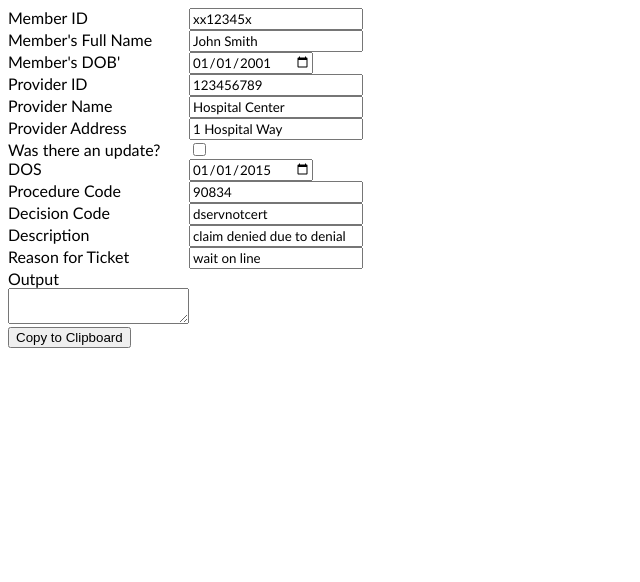
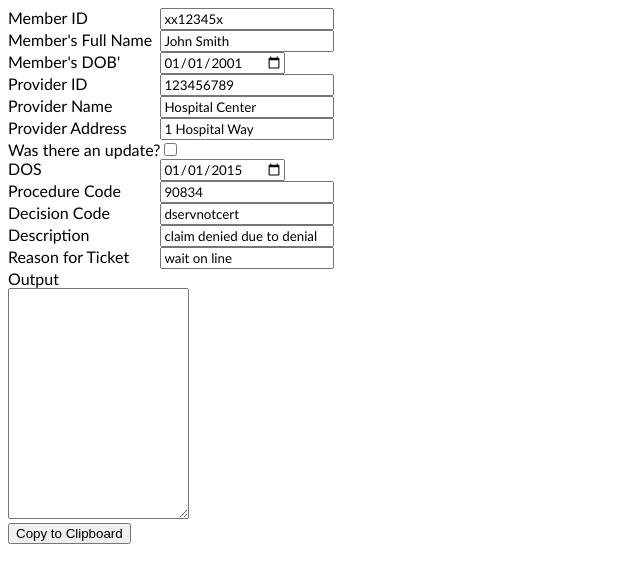
Before and after one commit to Jared-matos/SCTicketGenerator, a website: page index.html in a window 1280 px wide. Shown: the whole page, without its empty margins (0-640 px from the left). Drawn offline with nearby package versions, Linux system fonts and the light colour scheme.

Commit message:
updated display to show in table

```diff
--- a/index.html
+++ b/index.html
@@ -8,7 +8,7 @@
   </head>
 
   <style>
-    p {
+    .tableRow {
       display: table-row;
       font-family: calibri;
       size: 11pt;
@@ -23,6 +23,9 @@
       font-family: calibri;
       size: 11pt;
     }
+    textarea {
+      display: table-cell;
+    }
     #updateSpan {
       display: none;
     }
@@ -34,76 +37,82 @@
     }
   </style>
 
-  <form id="form">
-    <p>
+  <div>
+    <div class="tableRow">
       <span>Member ID</span>
       <input type="text" id="mbrIDText" value="xx12345x" />
-    </p>
-    <p>
+    </div>
+    <div class="tableRow">
       <span>Member's Full Name</span>
       <input type="text" id="mbrNameText" value="John Smith" />
-    </p>
-    <p>
+    </div>
+    <div class="tableRow">
       <span>Member's DOB'</span>
       <input type="date" id="mbrDOB" value="2001-01-01" />
-    </p>
-    <p>
+    </div>
+    <div class="tableRow">
       <span>Provider ID</span>
       <input type="text" id="provIDText" value="123456789" />
-    </p>
-    <p>
+    </div>
+    <div class="tableRow">
       <span>Provider Name</span>
       <input type="text" id="provNamesText" value="Hospital Center" />
-    </p>
-    <p>
+    </div>
+    <div class="tableRow">
       <span>Provider Address</span>
       <input type="text" id="provADDText" value="1 Hospital Way" />
-    </p>
-    <p>
+    </div>
+    <div class="tableRow">
       <span>Was there an update?</span>
       <input type="checkbox" id="updateBox" onclick="toggleUpdateField()" />
-    </p>
-    <p>
+    </div>
+    <div class="tableRow">
       <span id="updateSpan">What was updated and when?</span>
       <input type="text" id="updateText" value="Update happened" />
-    </p>
-    <p>
+    </div>
+    <div class="tableRow">
       <span>DOS</span>
       <input type="date" id="dos" value="2015-01-01" />
-    </p>
-    <p>
+    </div>
+    <div class="tableRow">
       <span>Procedure Code</span>
       <input type="text" id="pCode" value="90834" />
-    </p>
-    <p>
+    </div>
+    <div class="tableRow">
       <span>Decision Code</span>
       <input type="text" id="dCode" value="dservnotcert" />
-    </p>
-    <p>
+    </div>
+    <div class="tableRow">
       <span>Description</span>
       <input type="text" id="desc" value="claim denied due to denial" />
-    </p>
-    <p>
+    </div>
+    <div class="tableRow">
       <span>Reason for Ticket</span>
       <input type="text" id="reason" value="wait on line" />
-    </p>
-    <p></p>
-    <p>Output</p>
-    <p>
-      <textarea type="text" id="output"></textarea>
-    </p>
-    <button onclick="copyClipboard()">Copy to Clipboard</button>
-  </form>
+    </div>
+    <div class="tableRow">
+      <span>Output</span>
+    </div>
+    <div class="tablerow">
+      <textarea readonly type="text" id="output" rows="15"></textarea>
+    </div>
+    <div class="tablerow">
+      <button onclick="copyClipboard()">Copy to Clipboard</button>
+    </div>
+  </div>
 
   <script src="//cdnjs.cloudflare.com/ajax/libs/moment.js/2.7.0/moment.min.js"></script>
   <script type="text/javascript">
+    console.clear();
     function toggleUpdateField() {
-      if (document.getElementById("updateSpan").style.display == "block") {
+      if (
+        document.getElementById("updateSpan").style.display == "inline-table"
+      ) {
         document.getElementById("updateSpan").style.display = "none";
         document.getElementById("updateText").style.display = "none";
       } else {
-        document.getElementById("updateSpan").style.display = "block";
-        document.getElementById("updateText").style.display = "block";
+        document.getElementById("updateSpan").style.display = "inline-table";
+        document.getElementById("updateText").style.display = "inline-table";
       }
     }
 
```
